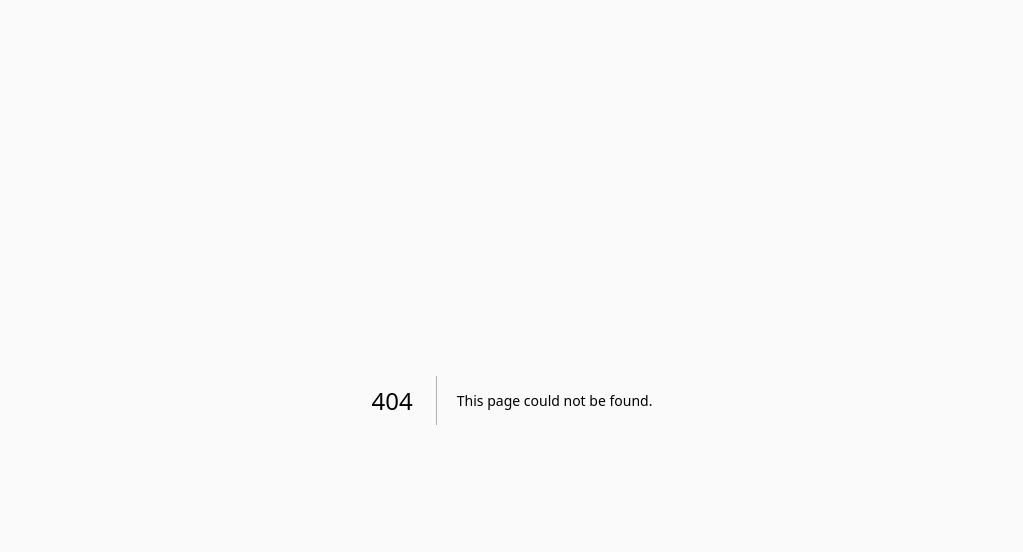
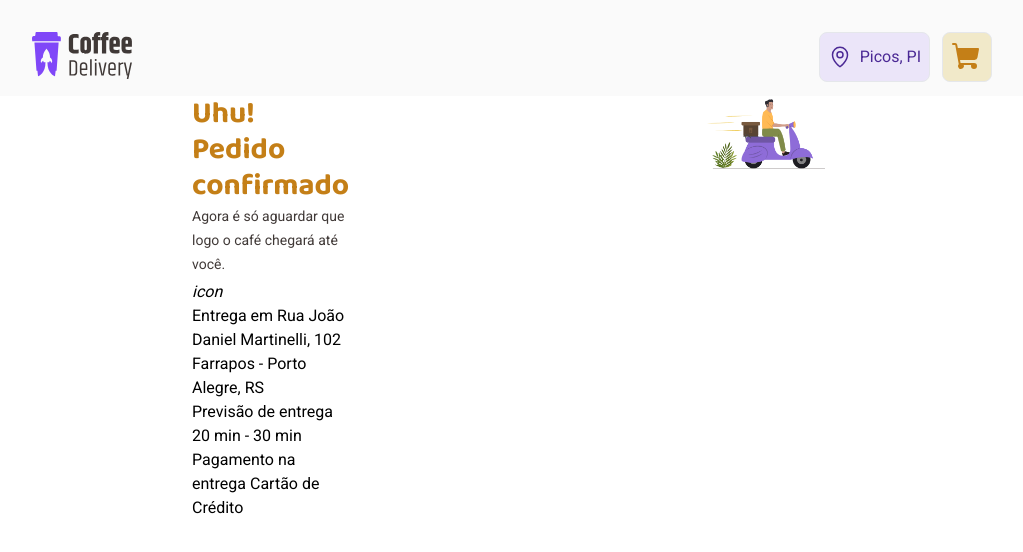
Before and after one commit to wellington-tinho/coffee-delivery, a Next.js app: page /success in a window 1280 px wide. Before the commit this address had no page. Shown: the top 552 px of the page, without its empty margins (128-1151 px from the left). Built offline with nearby package versions, Linux system fonts and the light colour scheme.

Commit message:
feat: initial page sucess

```diff
--- a/src/app/api/hello/route.ts
+++ /dev/null
@@ -1,3 +0,0 @@
-export async function GET(request: Request) {
-  return new Response('Hello, Next.js!')
-}
--- a/src/app/checkout/components/cart.tsx
+++ b/src/app/checkout/components/cart.tsx
@@ -5,6 +5,7 @@ import { Product } from '@/shared/types/Product'
 import Image from 'next/image'
 import Box from '../layout/box'
 import { convertCurrencyBRL } from '@/shared/utils/convertCurrencyBRL'
+import Link from 'next/link'
 
 export function Cart(props: Product[]) {
   const delivery = 3.5
@@ -15,14 +16,17 @@ export function Cart(props: Product[]) {
 
   return (
     <Box>
-      <ul className="flex gap-6 flex-col">
+      <ul className="flex gap-6 flex-col ">
         {Object.values(props).map(
           ({ id, image, description, name, price, amount }) => {
             return (
               <>
-                <li key={id} className="flex gap-6 items-start py-2 px-1">
+                <li
+                  key={id}
+                  className="flex gap-6 items-start py-2 px-1 flex-wrap"
+                >
                   <Image src={image} alt={description} width={64} height={64} />
-                  <div className="flex flex-1 flex-col gap-2">
+                  <div className="flex flex-1 flex-col gap-2 ">
                     <p>{name}</p>
                     <div className="flex gap-3 items-center">
                       <div
@@ -95,12 +99,14 @@ export function Cart(props: Product[]) {
         </div>
       </div>
 
+      <Link href="/success">
         <button
           type="button"
           className="w-full bg-brand-yellow text-base font-bold py-3 rounded-lg text-base-white capitalize mt-3"
         >
           CONFIRMAR PEDIDO
         </button>
+      </Link>
     </Box>
   )
 }
--- /dev/null
+++ b/src/app/success/page.tsx
@@ -0,0 +1,44 @@
+import Image from 'next/image'
+import Navbar from '../layout/navbar'
+
+export default function Success() {
+  return (
+    <>
+      <Navbar />
+      <div className="px-40 bg-base-white flex gap-8">
+        <div className="px-40 bg-base-white flex flex-col gap-1">
+          <div>
+            <p className="text-3xl font-baloo text-brand-yellow-dark font-extrabold">
+              Uhu! Pedido confirmado
+            </p>
+            <span className="font-normal text-sm text-base-subtitle">
+              Agora é só aguardar que logo o café chegará até você.
+            </span>
+          </div>
+
+          <ul>
+            <li>
+              <i>icon</i>
+              <div>
+                Entrega em Rua João Daniel Martinelli, 102 Farrapos - Porto
+                Alegre, RS
+              </div>
+            </li>
+
+            <li>Previsão de entrega 20 min - 30 min</li>
+
+            <li>Pagamento na entrega Cartão de Crédito</li>
+          </ul>
+        </div>
+        <div className="px-40 bg-base-white flex flex-col gap-1">
+          <Image
+            src="/assets/images/Illustration.png"
+            alt="illustration"
+            width={400}
+            height={400}
+          />
+        </div>
+      </div>
+    </>
+  )
+}
```
Also changed, not shown: public/assets/images/Illustration.png (added). Lines whose indentation alone changed are shown as unchanged.
